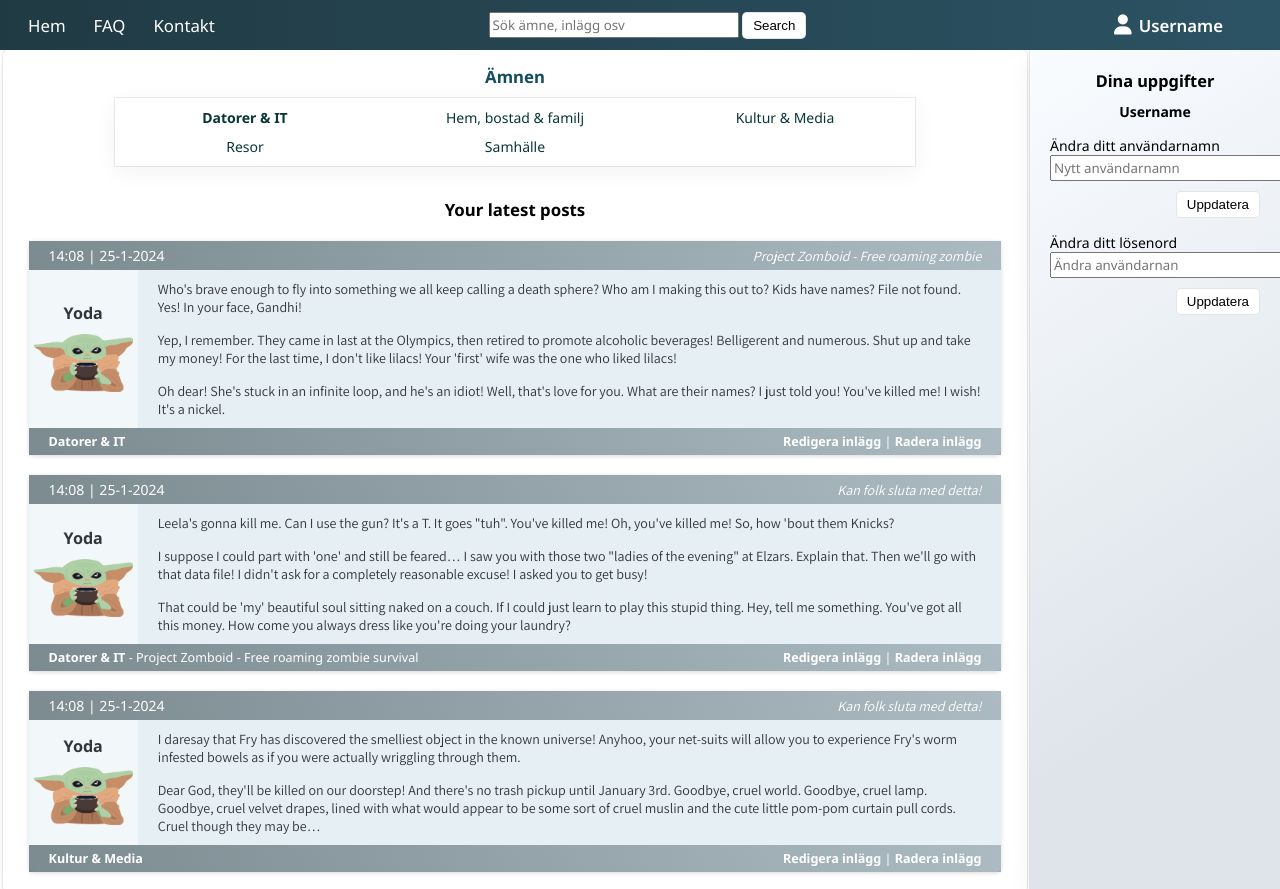
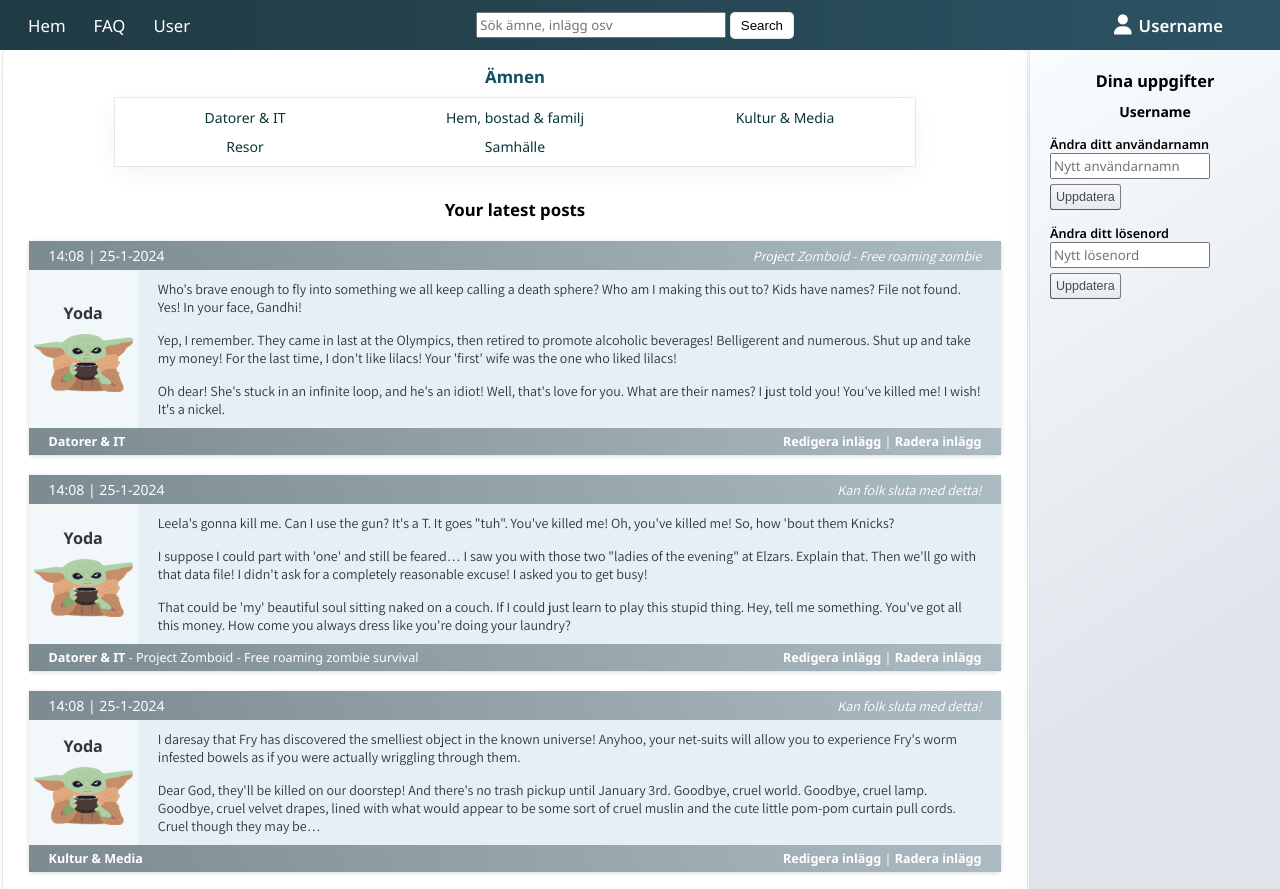
Before and after one commit to knastman/FE23-js2-slutprojekt-petra-kevin, a website with bundled scripts: page public/user.html in a window 1280 px wide. Shown: the top 889 px of the page. Built offline with nearby package versions, Linux system fonts and the light colour scheme; some packages are replaced by stand-ins of ours; no server answers; the database is empty; files whose address does not match are found by name.

Commit message:
Interface fix & display of interface drafts

```diff
--- a/public/styles/forum.css
+++ b/public/styles/forum.css
@@ -1,7 +1,6 @@
 /****** Topics Menu *******/
 .topicsMenu{
-
-  color:#e7e9ec;
+  /* color:#e7e9ec; */
   padding:15px;
 }
 .topicsMenu h2{
--- a/public/styles/mainstyles.css
+++ b/public/styles/mainstyles.css
@@ -69,6 +69,10 @@ a:hover{
 input{
   font-family: var(--main-font);
   padding:2px;
+}
+
+#search input{
+  font-family: var(--main-font);
   width:250px;
 }
 
--- a/public/styles/user.css
+++ b/public/styles/user.css
@@ -96,10 +96,26 @@ aside .menu > li a{
 
 
 .userMenu form {
-  display: flex;
+  display: grid;
   flex-direction: column;
   text-align: left;
   justify-content:space-around;
-  gap:10px;
+  gap:5px;
   margin-bottom:15px;
+  font-size:0.9rem;
 }
+
+.userMenu label{
+  font-weight: 600;
+}
+.userMenu button {
+  background-image: linear-gradient(#f7f8fa, #e7e9ec);
+  border-color: #7a7e84 #797c82 #5a5959#5a5959;
+  border-width: 1px;
+  border-radius: 3px;
+  color: #414e4e;
+  font-size: 0.9rem;
+  padding: 5px 5px;
+  text-align: center;
+  justify-self: end;
+}
--- a/public/pages/user.html
+++ b/public/user.html
@@ -10,17 +10,18 @@
     <link rel="stylesheet" href="./styles/mainstyles.css" />
     <link rel="stylesheet" href="./styles/forum.css" />
     <link rel="stylesheet" href="./styles/user.css" />
-    <script src="../src/index.ts" type="module"></script>
+    <script src="../src/main.ts" type="module"></script>
     <title>JS Slutprojekt - Social Media</title>
   </head>
   <body>
+
     <header>
       <div class="top-nav">
         <nav class="mainMenu">
           <ul class="menu">
             <li><a href="./">Hem</a></li>
             <li><a href="#">FAQ</a></li>
-            <li><a href="#">Kontakt</a></li>
+            <li><a href="#">User</a></li>
           </ul>
         </nav>
         <div id="search">
@@ -31,7 +32,10 @@
           </form>
         </div>
         <nav id="user">
-          <a href="#">Username</a>
+          <a href="./user.html">Username</a>
+          <!-- <a href="./pages/user.html">Username</a> -->
+          <!-- <a href="./public/pages/user.html">Username</a> -->
+          <!-- <a href="/pages/user.html">Username</a> -->
         </nav>
       </div>
     </header>
@@ -41,7 +45,7 @@
         <section class="topicsMenu">
           <h2>Ämnen</h2>
           <div class="topicsMenuWrapper">
-            <div class="topicMenubox"><a href="#" class="active">Datorer & IT</a></div>
+            <div class="topicMenubox"><a href="#">Datorer & IT</a></div>
             <div class="topicMenubox"><a href="#">Hem, bostad & familj</a></div>
             <div class="topicMenubox"><a href="#">Kultur & Media</a></div>
             <div class="topicMenubox"><a href="#">Resor</a></div>
@@ -195,15 +199,19 @@
               <label for="changeUsername">Ändra ditt användarnamn</label>
                 <input class="" type="text" name="search" placeholder="Nytt användarnamn" id="changeUsername">
               </div>
-              <button type="submit">Uppdatera</button>
+              <div>
+                <button type="submit">Uppdatera</button>
+              </div>
             </form>
 
             <form>
               <div>
               <label for="changePassword">Ändra ditt lösenord</label>
-                <input class="" type="text" name="search" placeholder="Ändra användarnan" id="changeUsername">
+                <input class="" type="text" name="search" placeholder="Nytt lösenord" id="changeUsername">
               </div>
-              <button type="submit">Uppdatera</button>
+              <div>
+                <button type="submit">Uppdatera</button>
+              </div>
 
             </form>
 
--- a/src/index.ts
+++ /dev/null
@@ -1 +0,0 @@
-console.log("Syns detta?");
--- /dev/null
+++ b/src/main.ts
@@ -0,0 +1,6 @@
+import { getTopics } from "./services/topicService.ts";
+import {displayTopics} from "./modules/display.ts"
+
+
+getTopics()
+.then(displayTopics);
--- a/src/modules/display.ts
+++ b/src/modules/display.ts
@@ -0,0 +1,123 @@
+import { getTopics } from "../services/topicService.ts";
+import { topicType } from "../types/topicType.ts";
+// import {getCommentsFromTopic} from "../services/commentService.ts";
+// import {commentType} from "../types/commentType.ts";
+
+
+/*********************************
+  Display Topics
+**********************************/
+
+export function displayTopics(topics: topicType[]):void{
+  for(const topic in topics){
+    displayTopic(topic);
+  }
+}
+
+function displayTopic(topic:string){
+  // console.log(topic);
+  const topicsContainer = document.querySelector('.topicsMenuWrapper') as HTMLDivElement;
+  const topicHeader = document.createElement('div');
+  topicHeader.innerText = topic;
+  topicsContainer.append(topicHeader);
+}
+
+
+
+/***** Tanken (fast med comments/posts) som ej går göra *****/
+
+// export function displayTopics(topics: topicType[]):void{
+//   for(const topic in topics){
+//     createTopicList(topic,topicsContainer );
+//   }
+// }
+
+
+// function displayTopics({description, title }: ProductObject, topicsContainer: HTMLDivElement): void {
+//   const topicHeader = document.createElement('div');
+//   const topicDescription = document.createElement('div');
+//   topicHeader.innerText = title;
+//   topicDescription.innerText = description;
+//   topicsMenuWrapper.append(topicHeader, topicDescription);
+// }
+
+/***** GRUNDEN som ej går göra SLUT *****/
+
+
+
+
+// function displayTopic({title, description}:topicType){
+//   console.log('topic i display topic en');
+//   console.log('title');
+//   console.log(title);
+//   console.log('description');
+//   console.log(description);
+
+//   const topicHeader = document.createElement('div');
+//   // const topicTitle = topic.title;
+
+//   // topicHeader.innerText = topic.title;
+//   topicsMenuWrapper.append(topicHeader);
+// }
+
+
+
+
+// getTopics()
+// .then((topics) => {
+//   // console.log(topics);
+//   displayTopics(topics);
+// });
+
+
+
+// export async function displayTopics() {
+//   const topics = await getTopics();
+//   for (const topic in topics) {
+//     console.log(topic);
+//   }
+// }
+
+// getTopics()
+// .then(displayTopics)
+
+
+// getTopics()
+// .then((data) => {
+//   console.log(data);
+// });
+
+
+// getTopics()
+// .then((data) => {
+//   console.log(data);
+//   for (topic in data){
+//       console.log(data[topic].title);
+//   }
+// });
+
+
+
+
+
+// function createTopicList({id, title, thumbnail, description, price, stock, rating, brand, category, }: ProductObject, productsContainer: HTMLDivElement): void {
+//   const productCard = document.createElement('article');
+
+// }
+
+
+
+// getTopics()
+// .then((data) => {
+//   console.log(data);
+// });
+
+
+
+  // for(const description in topics){
+  //   // displayTopic(topic);
+  //   // const topicDesc = topics[description];
+  //   const topicDesc = topics[description];
+  //   console.log('topicDesc');
+  //   console.log(topicDesc);
+  // }
```
Also changed, not shown: public/index.html (+4 -3 lines).
